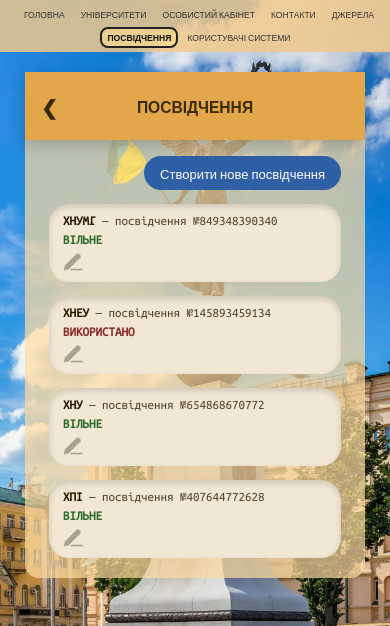
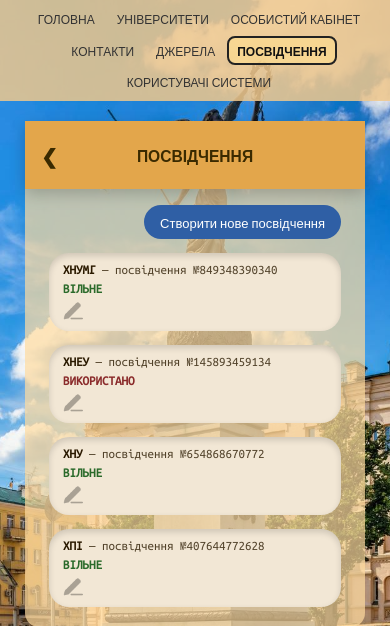
Before and after one commit to NIKILFNJELO/AbitGuide, a Django app: page /admin/credentials/ in a window 390 px wide. Shown: the part 60-686 px from the top of the page. Run offline with Django 5.2, Linux system fonts and the light colour scheme; a user stored in the database is signed in; data comes from the database, SQL or seed files in the repository.

Commit message:
fix responsive uni detail

```diff
--- a/abitguide/main/templates/main/base.html
+++ b/abitguide/main/templates/main/base.html
@@ -219,12 +219,11 @@
   }
 
   .sidebar a {
-        font-size: clamp(9px, 2.5vw, 13px) !important;
-        padding: 4px 8px !important;
+    font-size: 14px !important;
+    padding: 6px 12px !important;
   }
 }
 
-    /* ===== ДУЖЕ МАЛИЙ ЕКРАН (≤400px) ===== */
   @media (max-width: 400px) {
   .topbar-title {
     font-size: clamp(16px, 7vw, 28px) !important;
@@ -237,8 +236,8 @@
   }
 
   .sidebar a {
-        font-size: clamp(8px, 2.2vw, 11px) !important;
-        padding: 3px 5px !important;
+    font-size: 12px !important;
+    padding: 5px 8px !important;
     white-space: nowrap !important;
   }
 }
```
Lines whose indentation alone changed are shown as unchanged.
